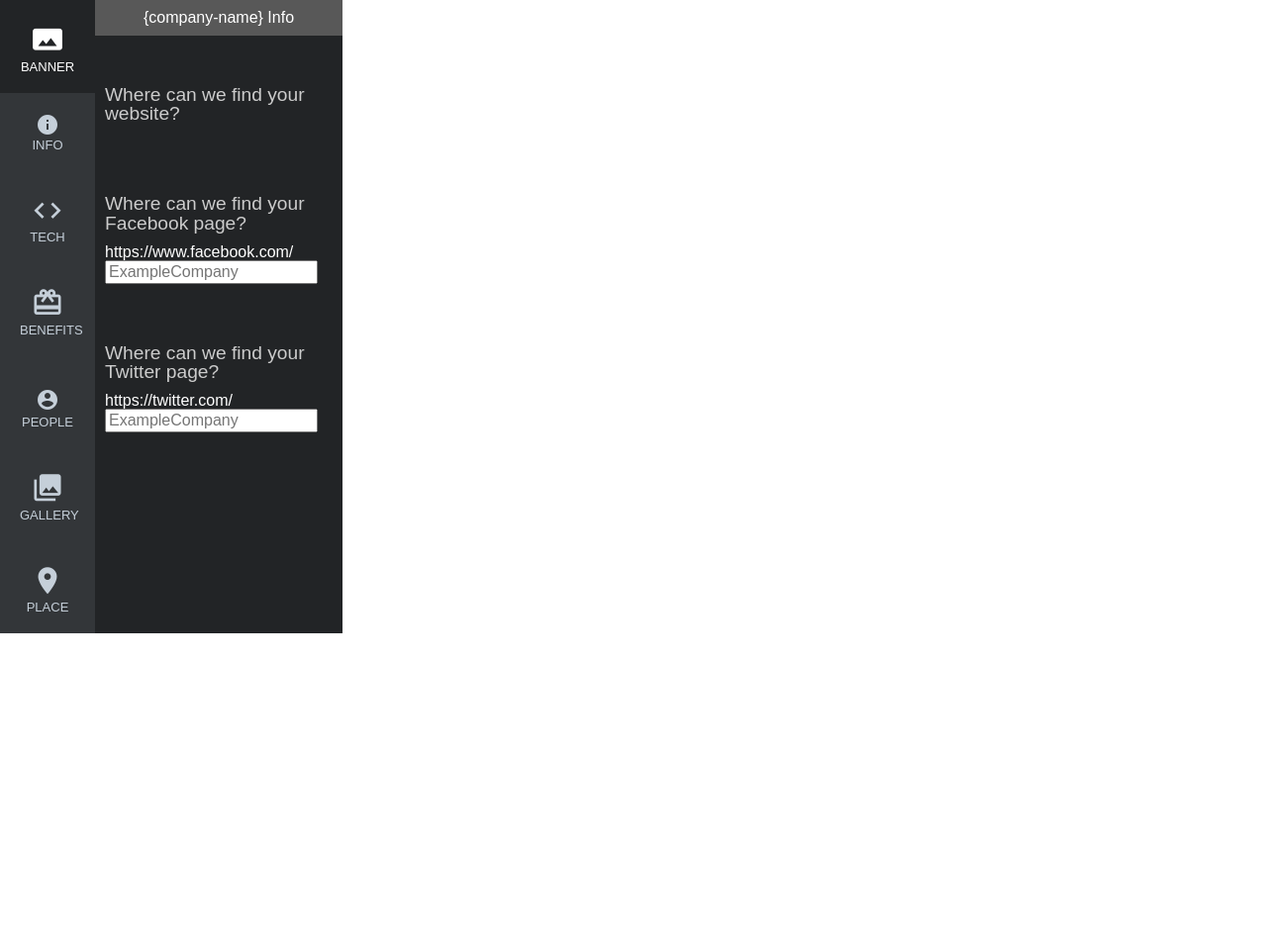
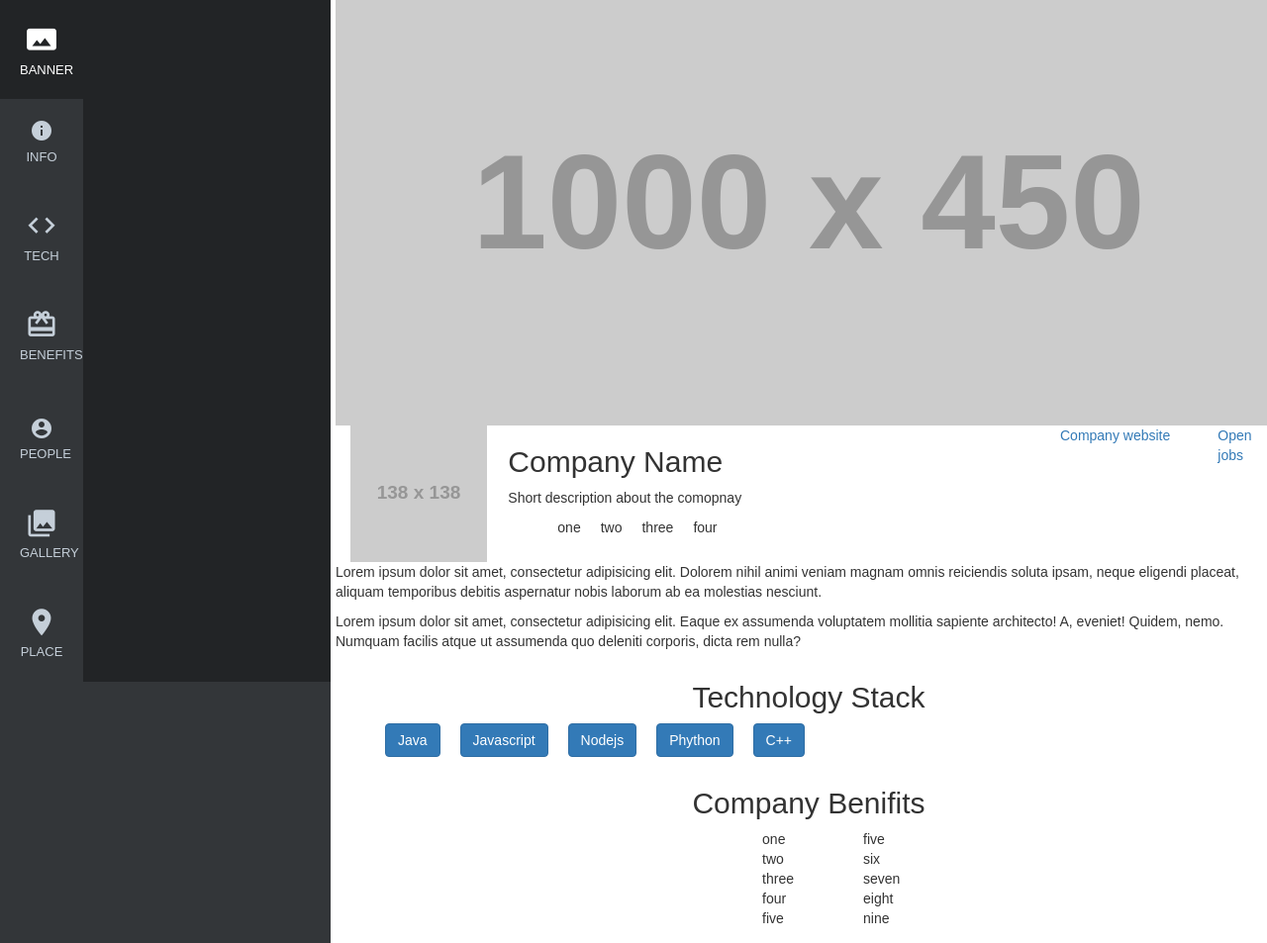
Before and after one commit to anilkk/stackoverflowcareerusabilityreport, a plain HTML site: page index.html in a window 1280 px wide. Shown: the top 953 px of the page at 99% size. Before the commit the page ends 800 px from the top, so only its background shows below. Drawn offline with nearby package versions, Linux system fonts and the light colour scheme; some packages are replaced by stand-ins of ours; grey boxes are pictures that could not be loaded; placeholder pictures from the web are drawn by us; a script that the page names is missing.

Commit message:
update  usability report

```diff
--- a/css/reset.css
+++ /dev/null
@@ -1 +0,0 @@
-html,body,div,span,applet,object,iframe,h1,h2,h3,h4,h5,h6,p,blockquote,pre,a,abbr,acronym,address,big,cite,code,del,dfn,em,img,ins,kbd,q,s,samp,small,strike,strong,sub,sup,tt,var,b,u,i,center,dl,dt,dd,ol,ul,li,fieldset,form,label,legend,table,caption,tbody,tfoot,thead,tr,th,td,article,aside,canvas,details,embed,figure,figcaption,footer,header,hgroup,menu,nav,output,ruby,section,summary,time,mark,audio,video{margin:0;padding:0;border:0;font-size:100%;font:inherit;vertical-align:baseline}article,aside,details,figcaption,figure,footer,header,hgroup,menu,nav,section{display:block}body{line-height:1}ol,ul{list-style:none}blockquote,q{quotes:none}blockquote:before,blockquote:after,q:before,q:after{content:'';content:none}table{border-collapse:collapse;border-spacing:0}
--- a/css/style.css
+++ b/css/style.css
@@ -1,5 +1,9 @@
 body {
     font-family: Arial, HelveticaNeue-Regular, "Helvetica Neue Regular", "Helvetica Neue", Helvetica, "Lucida Grande", sans-serif;
+}
+
+ul {
+    list-style: none;
 }
 
 .main {
@@ -79,3 +83,36 @@ body {
 .banner-upload-link__icon {
     vertical-align: middle;
 }
+
+.about-company-list {
+    display: flex;
+}
+
+.about-company-list>li {
+    padding: 0 10px;
+}
+
+.technology-stack-list {
+    display: flex;
+}
+
+.technology-stack-list>li {
+    padding: 0 10px;
+}
+
+
+/* Editor style starts here */
+
+.editor {
+    display: flex;
+}
+
+.left-panel {
+    flex: none;
+    min-width: 300px;
+    background: #333639;
+}
+
+.career-page {
+    margin-left: 20px;
+}
--- a/index.html
+++ b/index.html
@@ -3,66 +3,30 @@
 
 <head>
     <meta charset="UTF-8">
-    <title>A Pen by anilbms</title>
+    <title>Stackoverflow Career landing page editor</title>
     <link data-require="bootstrap-css@3.3.6" data-semver="3.3.6" rel="stylesheet" href="https://maxcdn.bootstrapcdn.com/bootstrap/3.3.6/css/bootstrap.css" />
     <link href="https://fonts.googleapis.com/icon?family=Material+Icons" rel="stylesheet">
-    <link rel="stylesheet" href="css/reset.css">
     <link rel="stylesheet" href="css/style.css">
+    <script src="//ajax.googleapis.com/ajax/libs/angularjs/1.5.3/angular.js"></script>
+    <script src="//ajax.googleapis.com/ajax/libs/angularjs/1.5.3/angular-animate.js"></script>
+    <script src="//angular-ui.github.io/bootstrap/ui-bootstrap-tpls-1.3.2.js"></script>
+    <script src="js/app.js"></script>
 </head>
 
-<body>
-    <div class="main">
-        <ul class="nav">
-            <li class="nav_item"><i class="material-icons nav_item-icon">panorama</i> <span>Banner</span></li>
-            <li class="nav_item">
-                <i class="material-icons">info</i>
-                <span>Info</span>
-            </li>
-            <li class="nav_item"><i class="material-icons nav_item-icon">code</i>Tech</li>
-            <li class="nav_item">
-                <i class="material-icons nav_item-icon">card_giftcard</i>
-                <span>Benefits</span>
-            </li>
-            <li class="nav_item">
-                <i class="material-icons nav_item-icon"><i class="material-icons">account_circle</i></i <span>People</span>
-            </li>
-            <li class="nav_item">
-                <i class="material-icons nav_item-icon">collections</i>
-                <span>Gallery</span>
-            </li>
-            <li class="nav_item">
-                <i class="material-icons nav_item-icon">place</i>
-                <span>Place</span>
-            </li>
-        </ul>
-        <!-- <div class="edit-input text-center">
-            <h2 class="edit-input__header">Upload {company-name} Image</h2>
-
-            <div class="banner-upload">
-                <h3 class="banner-upload_header">If your brand were a movie, upload {company name} picture  which would best describe you like movie poster</h3>
-                <a href="" class="btn btn-default banner-upload-link">
-                    <input type="file" name="file" class="file-upload">
-                    <i class="material-icons banner-upload-link__icon">file_upload</i>
-                    <span>Choose a photo</span>
-                </a>
-                <p> Recommended dimensions of <strong>1000x450</strong></p>
-            </div>
-        </div> -->
-        <div class="edit-input text-center">
-            <h2 class="edit-input__header">{company-name} Info</h2>
-            <div class="banner-upload">
-                <h3 class="banner-upload_question">Where can we find your website?</h3>
-            </div>
-            <div class="banner-upload">
-                <h3 class="banner-upload_question">Where can we find your Facebook page?</h3>
-                <label for="facebook-slug">https://www.facebook.com/</label>
-                <input id="facebook-slug" type="text" name="facebook" ng-model="widget.model.Facebook" placeholder="ExampleCompany" class="ng-pristine ng-valid ng-empty ng-touched">
-            </div>
-            <div class="banner-upload">
-                <h3 class="banner-upload_question">Where can we find your Twitter page?</h3>
-                <label for="twitter-slug">https://twitter.com/</label>
-                <input id="twitter-slug" type="text" name="twitter" ng-model="widget.model.Twitter" ng-pattern="/^@?[A-Za-z0-9_]{1,15}$/" placeholder="ExampleCompany" class="ng-pristine ng-untouched ng-valid ng-empty ng-valid-pattern">
-            </div>
+<body ng-app="stackoverflowApp">
+    <!--  <div ng-controller="TabsDemoCtrl">
+        <uib-tabset active="active" vertical="true">
+            <uib-tab index="$index + 1" ng-repeat="tab in tabs" heading="{{tab.title}}" active="tab.active" disable="tab.disabled">
+                {{tab.content}}
+            </uib-tab>
+        </uib-tabset>
+    </div> -->
+    <div class="editor">
+        <div class="left-panel">
+            <div ng-include="'view/leftPanel.html'"></div>
+        </div>
+        <div class="career-page container">
+            <div ng-include="'view/career.html'" class="row"></div>
         </div>
     </div>
 </body>
--- /dev/null
+++ b/js/app.js
@@ -0,0 +1,12 @@
+(function() {
+    angular.module('stackoverflowApp', ['ngAnimate', 'ui.bootstrap'])
+        .controller('TabsDemoCtrl', function($scope, $window) {
+            $scope.tabs = [{
+                title: 'Dynamic Title 1',
+                content: 'Dynamic content 1'
+            }, {
+                title: 'Dynamic Title 2',
+                content: 'Dynamic content 2'
+            }];
+        });
+})();
--- /dev/null
+++ b/view/career.html
@@ -0,0 +1,82 @@
+  <!--   Banner image -->
+  <div class="row">
+    <img src="http://placehold.it/1000x450/eee/F69C55?text=Company+banner+image
+" alt="Company Banner Image" width="100%" />
+  </div>
+  <!-- Profile information   -->
+  <div class="row">
+    <div class="col-lg-2 col-md-2 col-sm-3">
+      <img src="http://placehold.it/138x138/ddd/D08549?text=Company+logo" alt="company logo" width="138px" height="138px" />
+    </div>
+    <div class="col-lg-7 col-md-7 col-sm-7">
+      <h2>Company Name</h2>
+      <p>Short description about the comopnay</p>
+      <ul class="about-company-list">
+        <li>one</li>
+        <li> two</li>
+        <li> three</li>
+        <li> four</li>
+      </ul>
+    </div>
+    <!-- Company Link      -->
+    <div class="col-lg-2 col-md-2 col-sm-2">
+      <a href="">Company website</a>
+    </div>
+    <!--  Open jobs    -->
+    <div class="col-lg-1 col-md-1 col-sm-1">
+      <a href="">Open jobs</a>
+    </div>
+  </div>
+  <!--    Summary one -->
+  <div class="row">
+    <p>Lorem ipsum dolor sit amet, consectetur adipisicing elit. Dolorem nihil animi veniam magnam omnis reiciendis soluta ipsam, neque eligendi placeat, aliquam temporibus debitis aspernatur nobis laborum ab ea molestias nesciunt.</p>
+  </div>
+  <!--    Sumaary two -->
+  <div class="row">
+    <p>Lorem ipsum dolor sit amet, consectetur adipisicing elit. Eaque ex assumenda voluptatem mollitia sapiente architecto! A, eveniet! Quidem, nemo. Numquam facilis atque ut assumenda quo deleniti corporis, dicta rem nulla?</p>
+  </div>
+  <!--   Tecnology Stack -->
+  <div class="row">
+    <h2 class="text-center">Technology Stack</h2>
+    <ul class="technology-stack-list">
+      <li><button class="btn btn-primary">Java</button></li>
+      <li><button class="btn btn-primary">Javascript</button></li>
+      <li><button class="btn btn-primary">Nodejs</button></li>
+      <li><button class="btn btn-primary">Phython</button></li>
+      <li><button class="btn btn-primary">C++</button></li>
+    </ul>
+  </div>
+  <!--    Benifits -->
+  <div class="row">
+    <h2 class="text-center">Company Benifits</h2>
+    <div class="col-lg-6 col-md-6 col-sm-6">
+      <ul class="pull-right">
+        <li>one </li>
+        <li>two</li>
+        <li>three</li>
+        <li>four</li>
+        <li>five</li>
+      </ul>
+    </div>
+    <div class="col-lg-6 col-md-6 col-sm-6">
+      <ul>
+        <li>five </li>
+        <li>six</li>
+        <li>seven</li>
+        <li>eight</li>
+        <li>nine</li>
+      </ul>
+    </div>
+  </div>
+  <!--    Open jobs -->
+  <div class="row">
+    <!--  show opening jobs    -->
+  </div>
+  <!--    Locations-->
+  <div class="row">
+    <div class="col-lg-3 col-md-3 col-sm-3"></div>
+    <div class="col-lg-9 col-md-9 col-sm-9">
+      <iframe src="https://www.google.com/maps/embed?pb=!1m18!1m12!1m3!1d310841.496698966!2d13.144272846564746!3d52.50720945190788!2m3!1f0!2f0!3f0!3m2!1i1024!2i768!4f13.1!3m3!1m2!1s0x47a84e373f035901%3A0x42120465b5e3b70!2sBerlin!5e0!3m2!1sen!2sde!4v1463346155453"
+        width="600" height="450" frameborder="0" style="border:0" allowfullscreen></iframe>
+    </div>
+  </div>
--- /dev/null
+++ b/view/leftPanel.html
@@ -0,0 +1,54 @@
+<div class="main">
+        <ul class="nav">
+            <li class="nav_item"><i class="material-icons nav_item-icon">panorama</i> <span>Banner</span></li>
+            <li class="nav_item">
+                <i class="material-icons">info</i>
+                <span>Info</span>
+            </li>
+            <li class="nav_item"><i class="material-icons nav_item-icon">code</i>Tech</li>
+            <li class="nav_item">
+                <i class="material-icons nav_item-icon">card_giftcard</i>
+                <span>Benefits</span>
+            </li>
+            <li class="nav_item">
+                <i class="material-icons nav_item-icon"><i class="material-icons">account_circle</i></i <span>People</span>
+            </li>
+            <li class="nav_item">
+                <i class="material-icons nav_item-icon">collections</i>
+                <span>Gallery</span>
+            </li>
+            <li class="nav_item">
+                <i class="material-icons nav_item-icon">place</i>
+                <span>Place</span>
+            </li>
+        </ul>
+        <div class="edit-input text-center">
+            <!-- <h2 class="edit-input__header">Upload {company-name} Image</h2>
+
+            <div class="banner-upload">
+                <h3 class="banner-upload_header">If your brand were a movie, upload {company name} picture  which would best describe you like movie poster</h3>
+                <a href="" class="btn btn-default banner-upload-link">
+                    <input type="file" name="file" class="file-upload">
+                    <i class="material-icons banner-upload-link__icon">file_upload</i>
+                    <span>Choose a photo</span>
+                </a>
+                <p> Recommended dimensions of <strong>1000x450</strong></p>
+            </div> -->
+        </div>
+<!--         <div class="edit-input text-center">
+            <h2 class="edit-input__header">{company-name} Info</h2>
+            <div class="banner-upload">
+                <h3 class="banner-upload_question">Where can we find your website?</h3>
+            </div>
+            <div class="banner-upload">
+                <h3 class="banner-upload_question">Where can we find your Facebook page?</h3>
+                <label for="facebook-slug">https://www.facebook.com/</label>
+                <input id="facebook-slug" type="text" name="facebook" ng-model="widget.model.Facebook" placeholder="ExampleCompany" class="ng-pristine ng-valid ng-empty ng-touched">
+            </div>
+            <div class="banner-upload">
+                <h3 class="banner-upload_question">Where can we find your Twitter page?</h3>
+                <label for="twitter-slug">https://twitter.com/</label>
+                <input id="twitter-slug" type="text" name="twitter" ng-model="widget.model.Twitter" ng-pattern="/^@?[A-Za-z0-9_]{1,15}$/" placeholder="ExampleCompany" class="ng-pristine ng-untouched ng-valid ng-empty ng-valid-pattern">
+            </div>
+        </div> -->
+    </div>
```
Also changed, not shown: usability-issue-screens/column-layout-issue.png, usability-issue-screens/edit-story.png, usability-issue-screens/edit-window-overlap.png (added), usability-issue-screens/google.maps.png.
